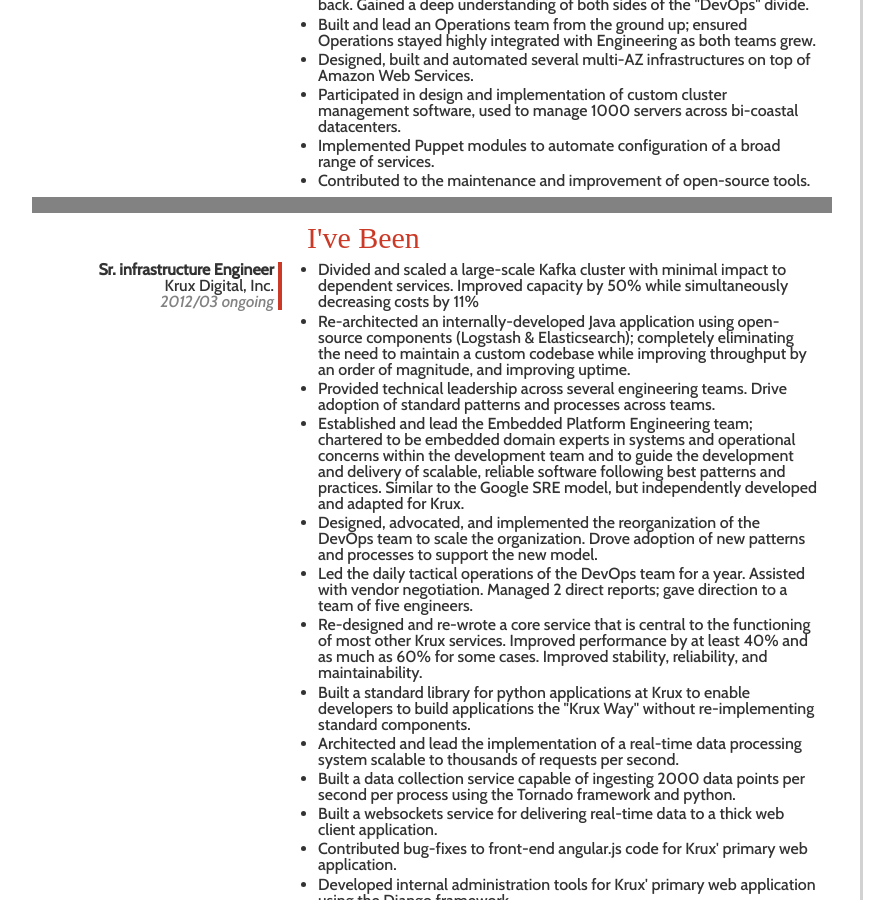
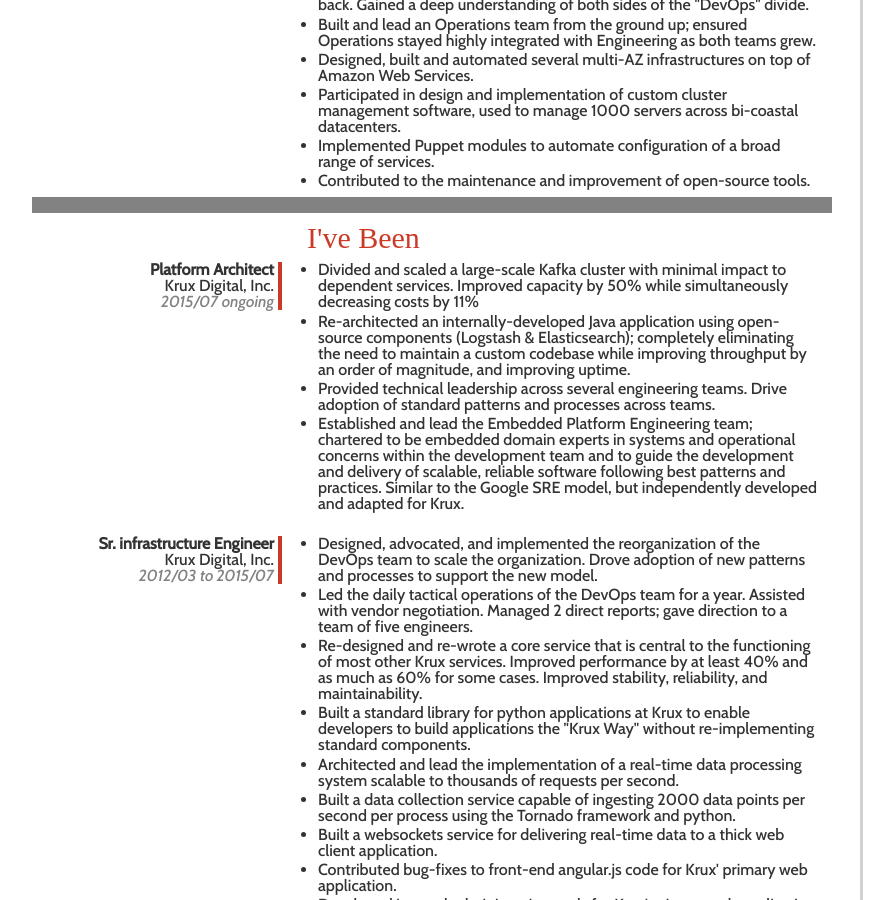
Before and after one commit to plathrop/plathrop.github.io, a Jekyll site: the page resume.html, which Jekyll copies as it is, in a window 1280 px wide and 900 px high, scrolled down 985 px. Shown: the whole window, without its empty margins (143-1037 px from the left). Built offline with Jekyll 4.4.1, drawn with Linux system fonts in a browser that asks for light colours; some web fonts are replaced.

Commit message:
Add architect position.

```diff
--- a/resume.html
+++ b/resume.html
@@ -158,9 +158,9 @@
     <div class="row">
       <div class="offset7 span10 text-right">
         <div class="job-border"></div>
-        <span class="job-title">Sr. infrastructure Engineer</span><br/>
+        <span class="job-title">Platform Architect</span><br/>
         <span class="job-company">Krux Digital, Inc.</span><br/>
-        <span class="job-period">2012/03 ongoing</span>
+        <span class="job-period">2015/07 ongoing</span>
       </div>
       <div class="offset1 span21">
         <ul>
@@ -182,6 +182,20 @@
             reliable software following best patterns and
             practices. Similar to the Google SRE model, but
             independently developed and adapted for Krux.</li>
+        </ul>
+      </div>
+    </div>
+    <br/>
+
+    <div class="row">
+      <div class="offset7 span10 text-right">
+        <div class="job-border"></div>
+        <span class="job-title">Sr. infrastructure Engineer</span><br/>
+        <span class="job-company">Krux Digital, Inc.</span><br/>
+        <span class="job-period">2012/03 to 2015/07</span>
+      </div>
+      <div class="offset1 span21">
+        <ul>
           <li>Designed, advocated, and implemented the reorganization
             of the DevOps team to scale the organization. Drove
             adoption of new patterns and processes to support the new
```
